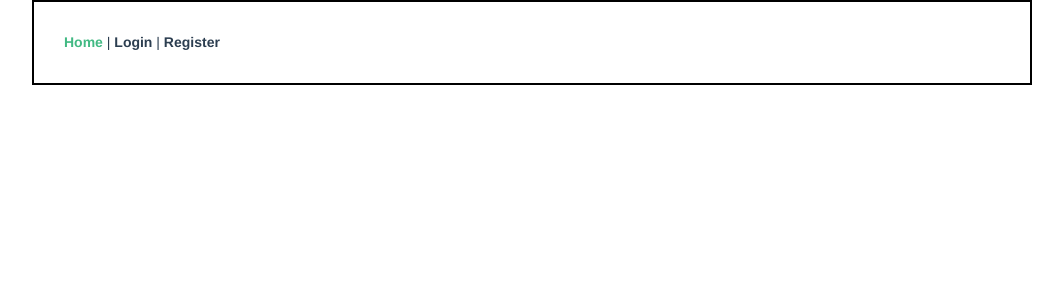
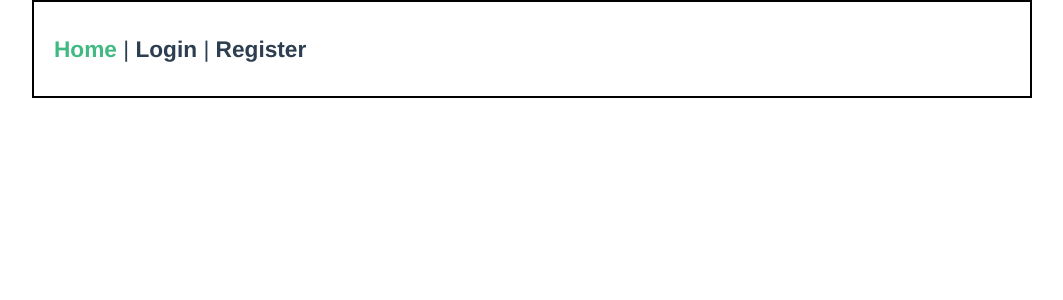
Before and after one commit to SambaGod/MySambaDiary, a Vue app in the folder sambaproject/: page /#/ in a window 1280 px wide. Shown: the top 300 px of the page, without its empty margins (108-1171 px from the left). Built offline with nearby package versions, Linux system fonts and the light colour scheme.

Commit message:
Add files via upload

```diff
--- a/sambaproject/src/components/Header.vue
+++ b/sambaproject/src/components/Header.vue
@@ -1,8 +1,8 @@
 <template>
 <div id="nav">
-      <router-link to="/">Home</router-link> |
-      <router-link to="/login">Login</router-link> |
-      <router-link to="/register">Register</router-link>
+      <router-link to="./">Home</router-link> |
+      <router-link to="./login">Login</router-link> |
+      <router-link to="./register">Register</router-link>
 </div>
 </template>
 
@@ -13,12 +13,23 @@ export default {
 </script>
 
 
-<style scoped>
+<style>
 
 #nav {
-    width: 1000px;
-    margin: 0 auto;
-    border: solid 2px black;
+  width: 1000px;
+  margin: 0 auto;
+  border: solid 2px black;
+  font-size: 17pt;
+  padding-left: 20px;
+}
+
+#nav a {
+  font-weight: bold;
+  color: #2c3e50;
+}
+
+#nav a.router-link-exact-active {
+  color: #42b983;
 }
 
 
```
